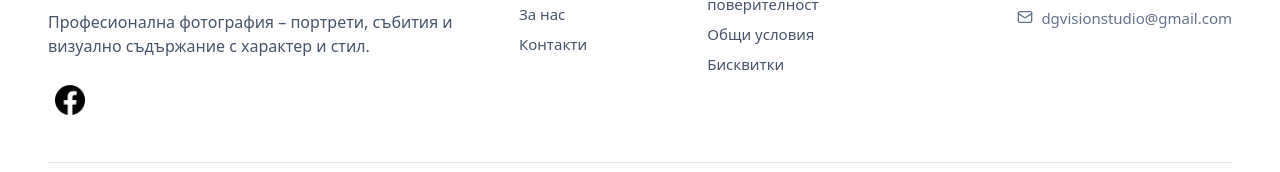
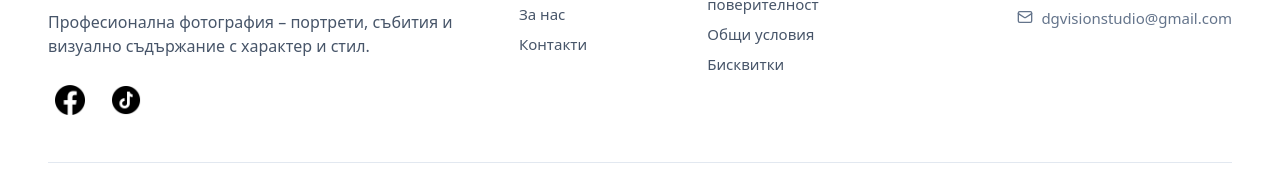
Before and after one commit to viktor132607/DGVisionStudio.client, a React (Vite) app: page / in a window 1280 px wide. Shown: the part 2690-2862 px from the top of the page. Built offline with nearby package versions, Linux system fonts and the light colour scheme; no server answers.

Commit message:
Add TikTok footer link

```diff
--- a/src/components/Footer.tsx
+++ b/src/components/Footer.tsx
@@ -124,6 +124,19 @@ export default function Footer() {
                                     className={socialIconClass}
                                 />
                             </a>
+
+                            <a
+                                href="https://www.tiktok.com/@dgvisionstudio1?is_from_webapp=1&sender_device=pc"
+                                target="_blank"
+                                rel="noopener noreferrer"
+                                className={socialClass}
+                            >
+                                <img
+                                    src="/images/tik-tok_4817846.png"
+                                    alt="TikTok"
+                                    className={socialIconClass}
+                                />
+                            </a>
                         </div>
                     </div>
 
```
